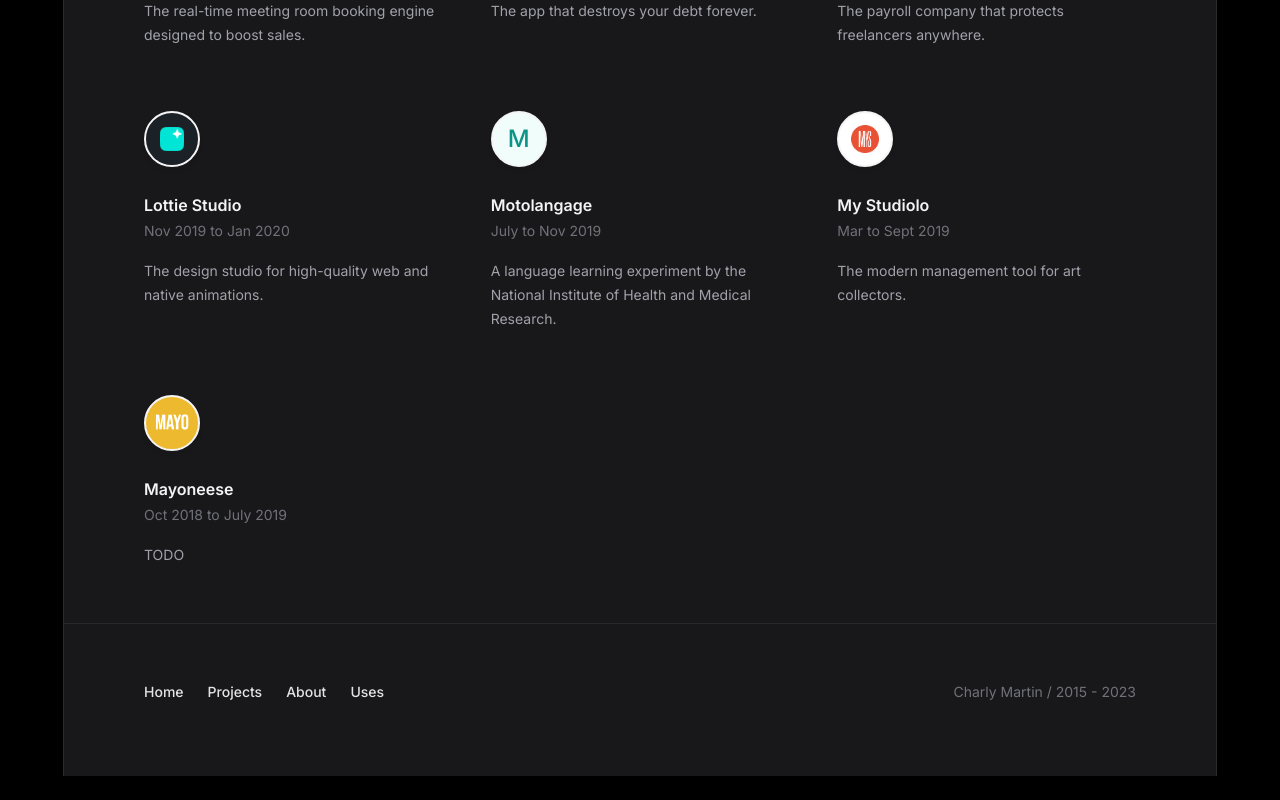
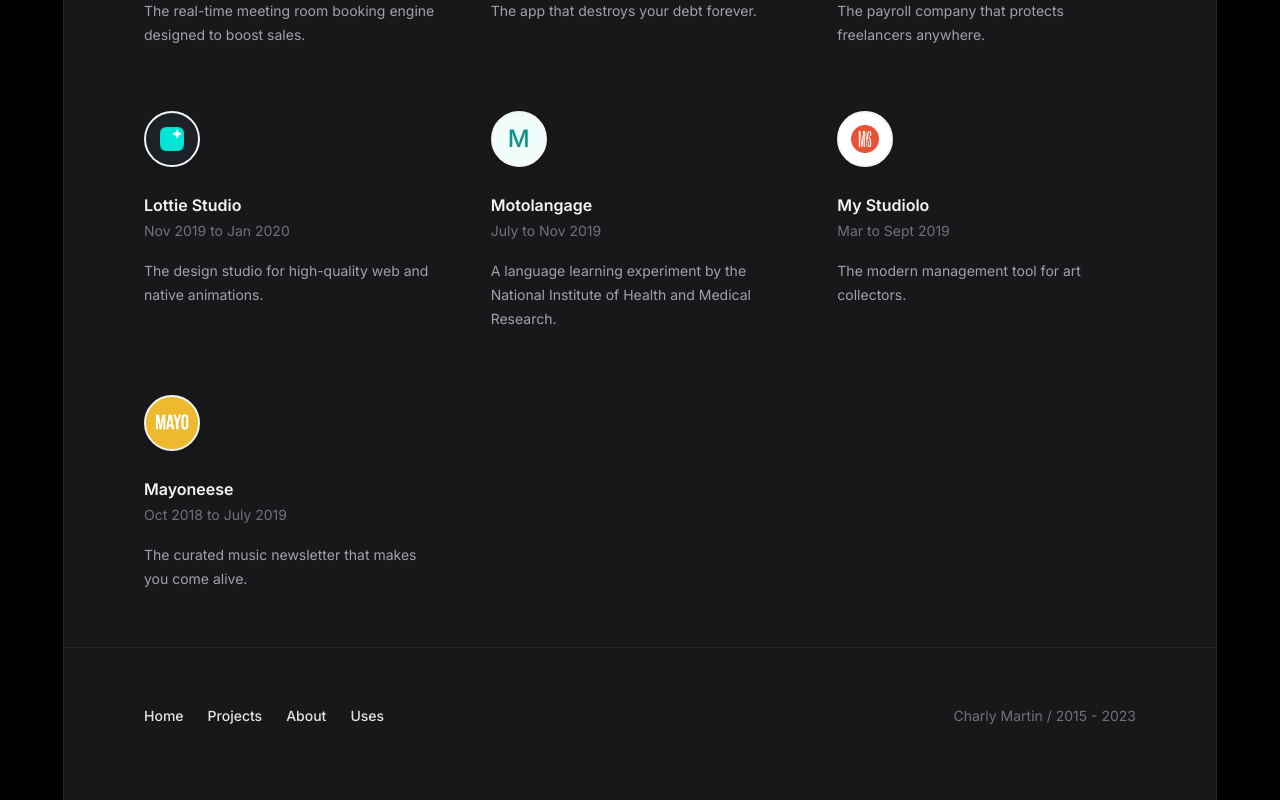
Before and after one commit to CharlyMartin/portfolio, a Next.js app: page /projects in a window 1280 px wide. Shown: the part 857-1657 px from the top of the page. Before the commit the page ends 1633 px from the top, so only its background shows below. Built offline with nearby package versions, Linux system fonts and the light colour scheme.

Commit message:
fixup! Add Mayoneese

```diff
--- a/src/data/projects.ts
+++ b/src/data/projects.ts
@@ -202,7 +202,7 @@ const data: Project[] = [
     id: 8,
     name: "Mayoneese",
     slug: "mayoneese",
-    description: "TODO",
+    description: "The curated music newsletter that makes you come alive.",
     logo: {
       src: mayoneeseLogo,
       style: { backgroundColor: "#EDBA2F", padding: "8px" },
```
Also changed, not shown: src/data/projects/mayoneese.md (+3 -1 lines).
